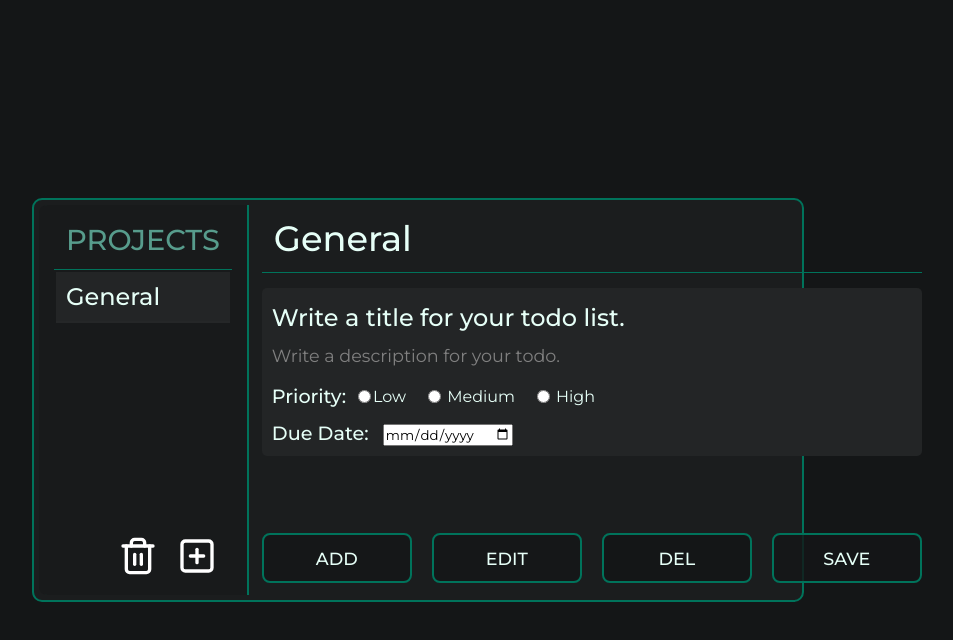
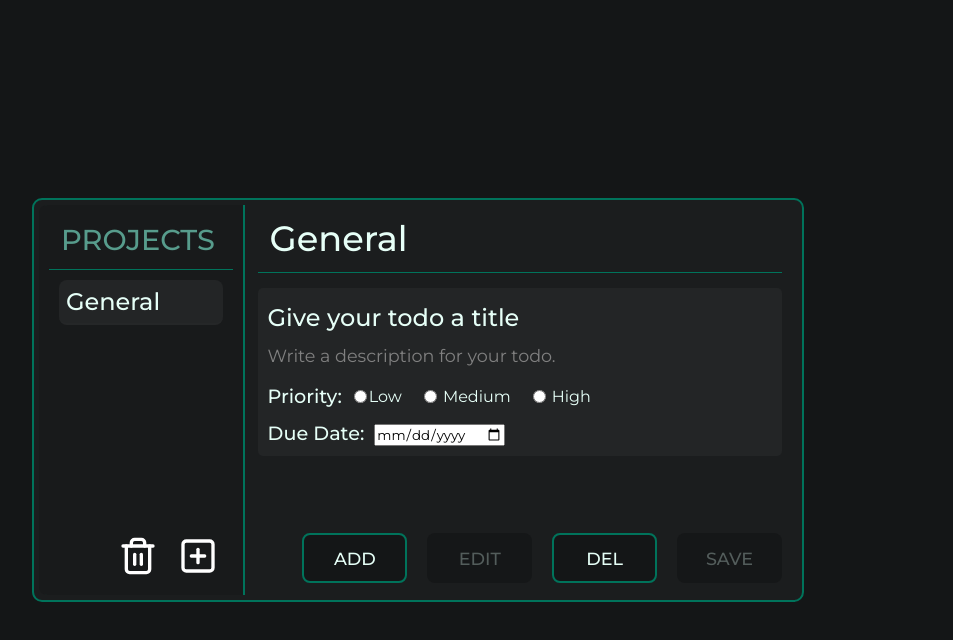
Before and after one commit to HeinzBeanss/todo-list, a website built with webpack: page dist/index.html in a window 1280 px wide. Both pictures are taken after a click on the button "ADD". Shown: the whole page, without its empty margins (222-1175 px from the left). Built offline with nearby package versions, Linux system fonts and the light colour scheme.

Commit message:
Finish input and todo interface

```diff
--- a/src/design.js
+++ b/src/design.js
@@ -1,4 +1,7 @@
+import {createProject} from "../src/logic"
 const designProject = (() => {
+
+    let selectedProject;
 
     const declareMaxLength = () => {
         const todotitle = document.querySelectorAll(".todotitle");
@@ -28,12 +31,6 @@ const designProject = (() => {
         newProjectLabel.classList.add("selector");
         projectList.appendChild(newProjectLabel);
 
-
-        // const newProjectInput = document.createElement("input");
-        // newProjectInput.classList.add("contentinput");
-        // newProjectInput.setAttribute("placeholder", "New Project");
-        // todolists.appendChild(newProjectInput);
-
         savebutton.classList.add("online");
         addtodobutton.classList.add("online");
 
@@ -44,10 +41,12 @@ const designProject = (() => {
     }
 
     const selectProject = (project) => {
+        console.log(project);
         console.log(project.target);
         console.log(project.target.textContent);
         clearAllSelectors();
         project.target.classList.add("selected");
+        return selectedProject = project.target;
     }
 
     projectList.addEventListener("click", selectProject);
@@ -59,8 +58,84 @@ const designProject = (() => {
         })
     }
 
+    const designTodo = () => {
 
+        const todocard = document.createElement("div");
+        todocard.classList.add("todocard");
+        todolists.appendChild(todocard);
 
+        const todotitle = document.createElement("h3");
+        todotitle.classList.add("todotitle");
+        todotitle.setAttribute("contenteditable", "true");
+        todotitle.textContent = "Give your todo a title"
+        todocard.appendChild(todotitle);
+
+        const tododesc = document.createElement("p");
+        tododesc.classList.add("tododesc");
+        tododesc.setAttribute("contenteditable", "true");
+        todocard.appendChild(tododesc);
+
+        const radiobuttons = document.createElement("div");
+        radiobuttons.classList.add("radiobuttons");
+        todocard.appendChild(radiobuttons);
+        const priotitle = document.createElement("p");
+        priotitle.classList.add("priotitle");
+        priotitle.textContent = "Priority:";
+        radiobuttons.appendChild(priotitle);
+        const todopriolow = document.createElement("input");
+        todopriolow.classList.add("todopriolow");
+        todopriolow.setAttribute("id","prio");
+        todopriolow.setAttribute("name","prio");
+        todopriolow.setAttribute("type","radio");
+        todopriolow.setAttribute("value","low");
+        radiobuttons.appendChild(todopriolow);
+        const todopriolowlabel = document.createElement("label");
+        todopriolowlabel.textContent = "Low";
+        todopriolowlabel.setAttribute("for", "low");
+        radiobuttons.appendChild(todopriolowlabel);
+        const todopriomedium = document.createElement("input");
+        todopriomedium.classList.add("todopriomedium");
+        todopriomedium.setAttribute("id","prio");
+        todopriomedium.setAttribute("name","prio");
+        todopriomedium.setAttribute("type","radio");
+        todopriomedium.setAttribute("value","medium");
+        radiobuttons.appendChild(todopriomedium);
+        const todopriomediumlabel = document.createElement("label");
+        todopriomediumlabel.textContent = "Medium";
+        todopriomediumlabel.setAttribute("for", "medium");
+        radiobuttons.appendChild(todopriomediumlabel);
+        const todopriohigh = document.createElement("input");
+        todopriohigh.classList.add("todopriohigh");
+        todopriohigh.setAttribute("id","prio");
+        todopriohigh.setAttribute("name","prio");
+        todopriohigh.setAttribute("type","radio");
+        todopriohigh.setAttribute("value","high");
+        radiobuttons.appendChild(todopriohigh);
+        const todopriohighlabel = document.createElement("label");
+        todopriohighlabel.textContent = "High";
+        todopriohighlabel.setAttribute("for", "high");
+        radiobuttons.appendChild(todopriohighlabel);
+
+        const duedate =  document.createElement("div");
+        duedate.classList.add("date");
+        todocard.appendChild(duedate);
+        const datetitlelabel = document.createElement("label");
+        datetitlelabel.classList.add("datetitle");
+        datetitlelabel.setAttribute("for", "duedate");
+        datetitlelabel.textContent = "Due Date:";
+        duedate.appendChild(datetitlelabel);
+        const datetitle = document.createElement("input");
+        datetitle.setAttribute("type", "date");
+        datetitle.setAttribute("id", "duedate");
+        datetitle.classList.add("tododuedate");
+        datetitle.setAttribute("value", "");
+        duedate.appendChild(datetitle);
+
+    }
+
+    const clearContent = () => {
+
+    }
 
     // const selectElement = (nodeNumber) => {
     //     clearAllSelectors();
@@ -70,7 +145,7 @@ const designProject = (() => {
 
 
 
-    return { addProject };
+    return { addProject, designTodo};
 
 })();
 
--- a/src/index.js
+++ b/src/index.js
@@ -11,8 +11,10 @@ console.log(general);
 const addProjectButton = document.querySelector("#createproject");
 addProjectButton.addEventListener("click", designProject.addProject);
 
+const General = createProject.projectFactory("General", true);
 
-
+const addtodobutton = document.querySelector(".addtodo");
+addtodobutton.addEventListener("click", designProject.designTodo);
 
 
 // addProjectButton.addEventListener("click", () => {
--- a/src/logic.js
+++ b/src/logic.js
@@ -1,3 +1,5 @@
+import {designProject} from "../src/design"
+
 const createProject = (() => {
 
     const Projects = [];
@@ -9,12 +11,15 @@ const createProject = (() => {
         return { name, selected};
     }
 
+    const addTodo = (selectedProject) => {
+        console.log("cry");
+    }
 
 
     // const general = projectFactory("general");
     // console.log(general.name);
 
-    return { projectFactory, Projects };
+    return { projectFactory, Projects, addTodo };
 
 })();
 
```
Also changed, not shown: dist/index.html, dist/main.js, dist/style.css.
